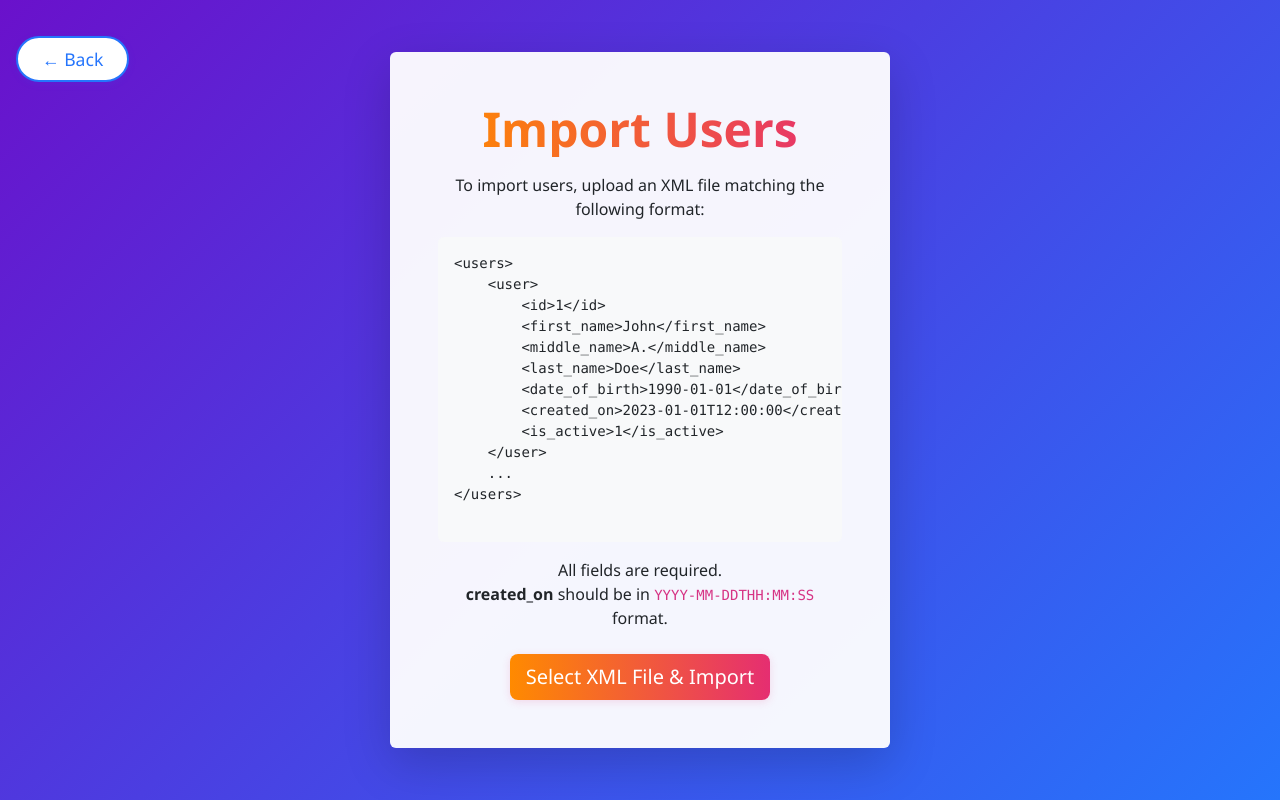
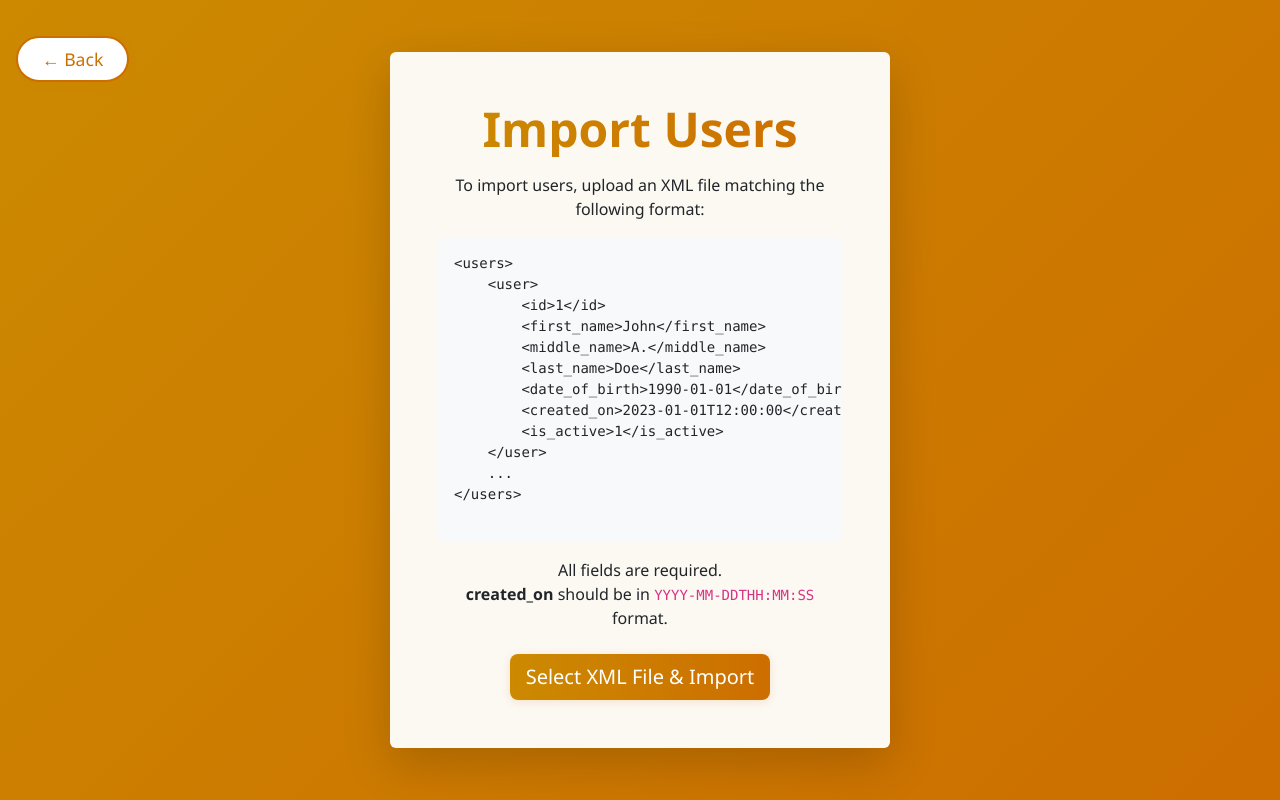
Before and after one commit to s-janjic-220187/test-app-import, a Flask app: page /import in a window 1280 px wide. Run offline with Flask 3, Linux system fonts and the light colour scheme.

Commit message:
Add tracking for all static files and commit uncommitted changes.

```diff
--- a/project/static/style.css
+++ b/project/static/style.css
@@ -1,14 +1,14 @@
 body {
-    background-color: #f8f9fa;
+    background-color: #fff3d1;
     font-family: 'Segoe UI', 'Roboto', Arial, sans-serif;
     min-height: 100vh;
 }
 .landing-bg {
-    background: linear-gradient(135deg, #6a11cb 0%, #2575fc 100%);
+    background: linear-gradient(135deg, #cc8a00 0%, #cc6e00 100%);
     min-height: 100vh;
 }
 .gradient-text {
-    background: linear-gradient(90deg, #ff8a00, #e52e71);
+    background: linear-gradient(90deg, #cc8a00, #cc6e00);
     -webkit-background-clip: text;
     -webkit-text-fill-color: transparent;
     background-clip: text;
@@ -17,19 +17,19 @@ body {
 .welcome-card {
     background: rgba(255,255,255,0.95);
     border-radius: 1.5rem;
-    box-shadow: 0 8px 32px 0 rgba(31, 38, 135, 0.2);
+    box-shadow: 0 8px 32px 0 rgba(204, 110, 0, 0.15);
     max-width: 500px;
 }
 .btn-gradient {
-    background: linear-gradient(90deg, #ff8a00, #e52e71);
+    background: linear-gradient(90deg, #cc8a00, #cc6e00);
     color: #fff;
     border: none;
     transition: box-shadow 0.2s, transform 0.2s;
-    box-shadow: 0 2px 8px rgba(229,46,113,0.15);
+    box-shadow: 0 2px 8px rgba(204,110,0,0.15);
 }
 .btn-gradient:hover, .btn-gradient:focus {
     color: #fff;
-    box-shadow: 0 4px 16px rgba(229,46,113,0.25);
+    box-shadow: 0 4px 16px rgba(204,110,0,0.25);
     transform: translateY(-2px) scale(1.03);
 }
 .sidebar {
@@ -38,10 +38,10 @@ body {
     left: 0;
     height: 100vh;
     width: 180px;
-    background: linear-gradient(135deg, #343a40 60%, #2575fc 100%);
+    background: linear-gradient(135deg, #cc8a00 60%, #cc6e00 100%);
     color: #fff;
     padding-top: 40px;
-    box-shadow: 2px 0 8px rgba(0,0,0,0.05);
+    box-shadow: 2px 0 8px rgba(204,110,0,0.05);
     z-index: 1000;
     transition: width 0.3s;
 }
@@ -60,7 +60,7 @@ body {
     border-radius: 0.5rem;
 }
 .sidebar a:hover, .sidebar label:hover, .sidebar select:hover {
-    background: rgba(37,117,252,0.2);
+    background: rgba(204,110,0,0.18);
 }
 .main-content {
     margin-left: 200px;
@@ -68,7 +68,7 @@ body {
     transition: margin-left 0.3s;
 }
 .table thead th {
-    background: linear-gradient(90deg, #6a11cb 0%, #2575fc 100%);
+    background: linear-gradient(90deg, #cc8a00 0%, #cc6e00 100%);
     color: #fff;
     text-align: center;
     vertical-align: middle;
@@ -100,16 +100,16 @@ body {
     font-size: 1.1rem;
     border-radius: 2rem;
     padding: 0.5rem 1.5rem;
-    box-shadow: 0 2px 8px rgba(37,117,252,0.08);
+    box-shadow: 0 2px 8px rgba(204,110,0,0.08);
     background: #fff;
-    border: 2px solid #2575fc;
-    color: #2575fc;
+    border: 2px solid #cc6e00;
+    color: #cc6e00;
     transition: background 0.2s, color 0.2s, box-shadow 0.2s;
 }
 .btn-back:hover, .btn-back:focus {
-    background: #2575fc;
+    background: #cc6e00;
     color: #fff;
-    box-shadow: 0 4px 16px rgba(37,117,252,0.18);
+    box-shadow: 0 4px 16px rgba(204,110,0,0.18);
     text-decoration: none;
 }
 .back-link {
```
Also changed, not shown: project/static/beer-bg.jpg (added).
